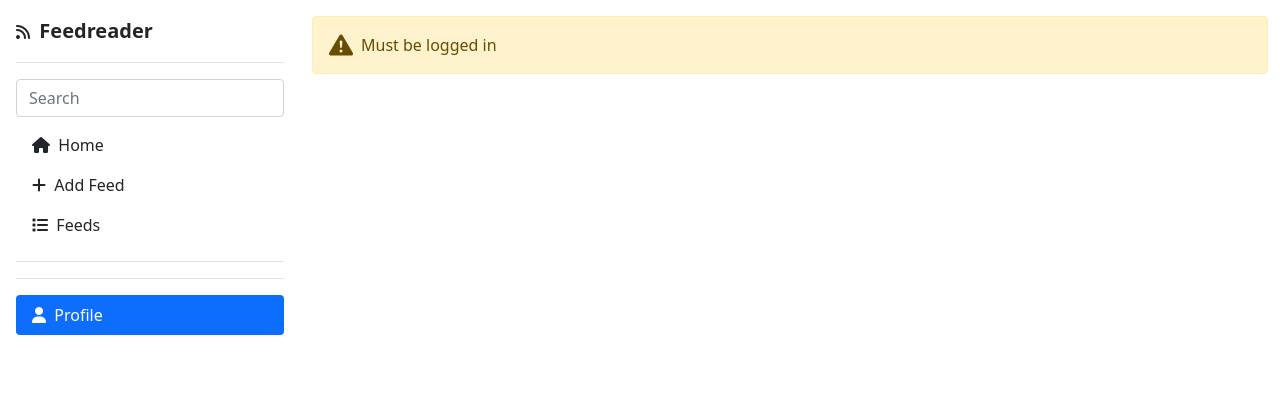
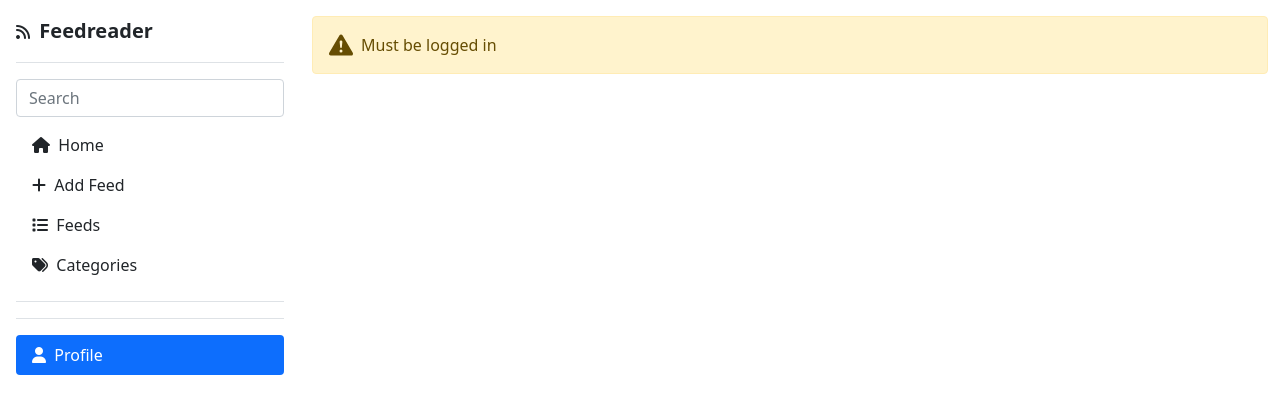
Before and after one commit to Jackevansevo/django-feedreader, a Django app: page /accounts/profile/ in a window 1280 px wide. Shown: the top 414 px of the page. Run offline with Django 4.2, Linux system fonts and the light colour scheme; parts of the project's set-up code (start-up, migrations or seed data) failed here and were passed over; some libraries are stand-ins or nearby versions.

Commit message:
Show categories in sidebar

```diff
--- a/feeds/templates/feeds/sidebar.html
+++ b/feeds/templates/feeds/sidebar.html
@@ -47,6 +47,17 @@
       </a>
     </li>
     {% endif %}
+    {% url 'feeds:category-list' as link %}
+    {% if link %}
+    <li>
+      <a href="{{ link }}" class="nav-link {% if request.path == link %}active{% else %}link-dark{% endif %}">
+	<span class="icon">
+	  <i class="fas fa-tags"></i>
+	</span>
+	<span>&nbsp;Categories</span>
+      </a>
+    </li>
+    {% endif %}
   </ul>
   <ul class="list-unstyled ps-0">
     <li class="border-top my-3"></li>
```
